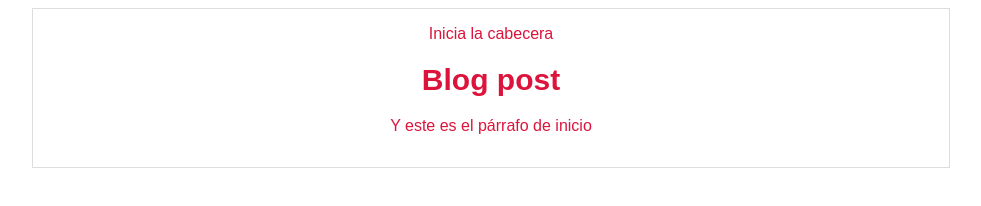
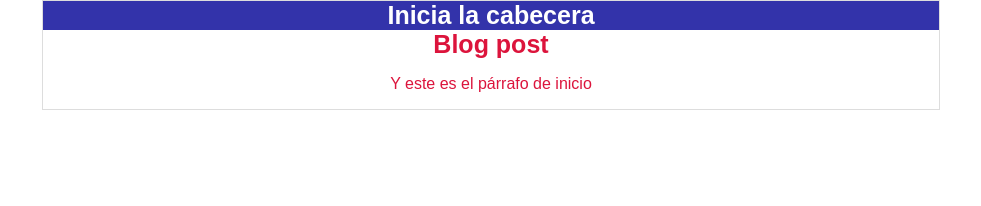
Before and after one commit to mauroquinteros/blog, a plain HTML site: page index.html in a window 1280 px wide. Shown: the whole page, without its empty margins (149-1130 px from the left). Drawn offline with Linux system fonts and the light colour scheme.

Commit message:
Finalizando la cabecera

```diff
--- a/css/style.css
+++ b/css/style.css
@@ -2,13 +2,22 @@ body{
   color: crimson;
   font-family: Arial, Helvetica, sans-serif;
   font-size: 16px;
+  margin: 0;
+  padding: 0;
 }
 h1{
-  font-size: 30px;
+  font-size: 25px;
+  margin: 0;
+}
+#cabecera{
+  background-color: #33a;
+  color: #ffffff;
+  font-weight: bold;
+  margin: 0;
+  padding: 0 .5em;
 }
 #container{
   width: 70%;
-  padding: 1em;
   margin: 0 auto;
   border: 1px solid #ddd;
   text-align: center;
--- a/index.html
+++ b/index.html
@@ -10,7 +10,7 @@
 <body>
   <div id="container">
     <div id="cabecera">
-      Inicia la cabecera
+      <h1>Inicia la cabecera</h1>
     </div>
     <div id="post">
       <h1>Blog post</h1>
```
